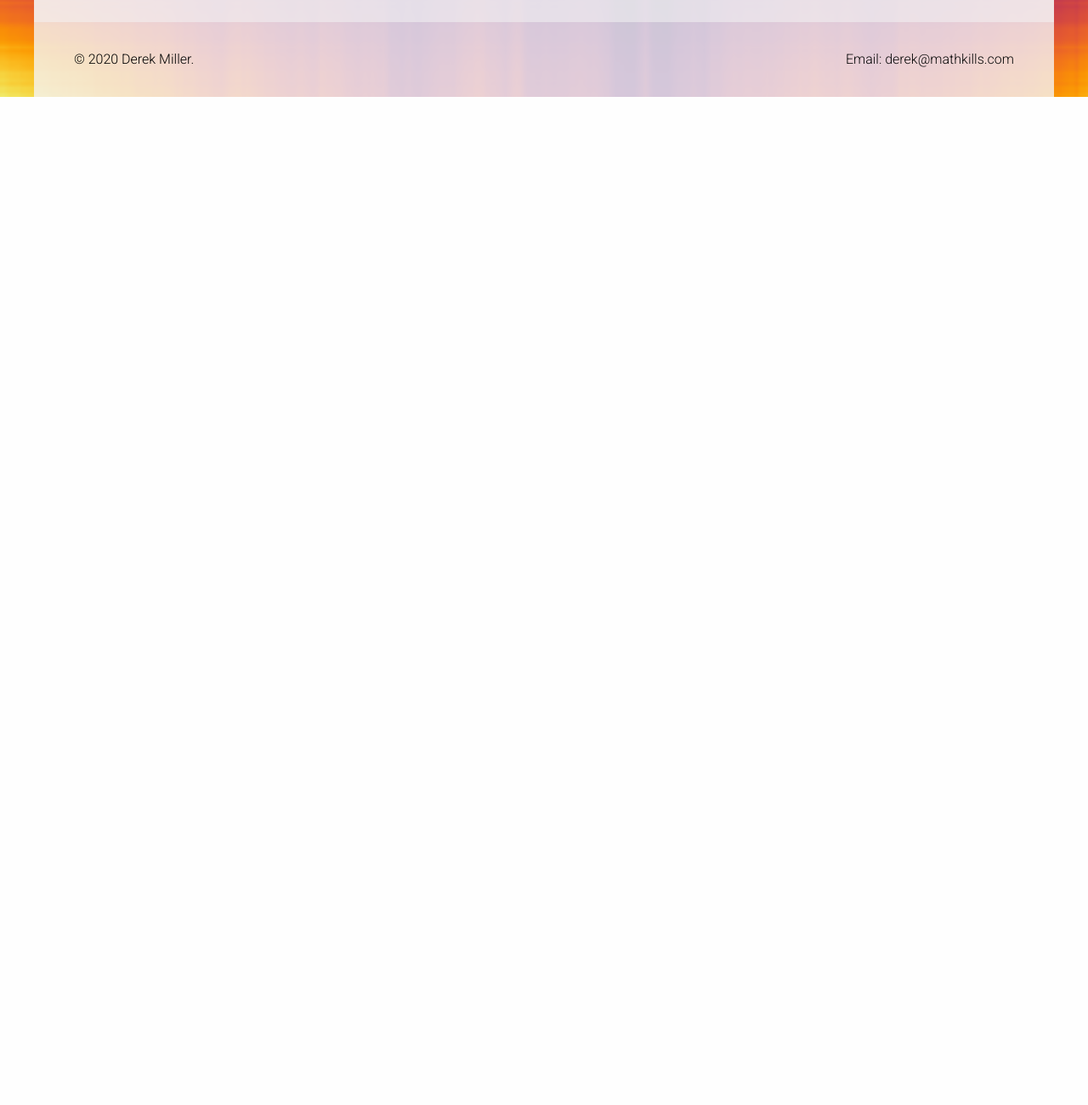
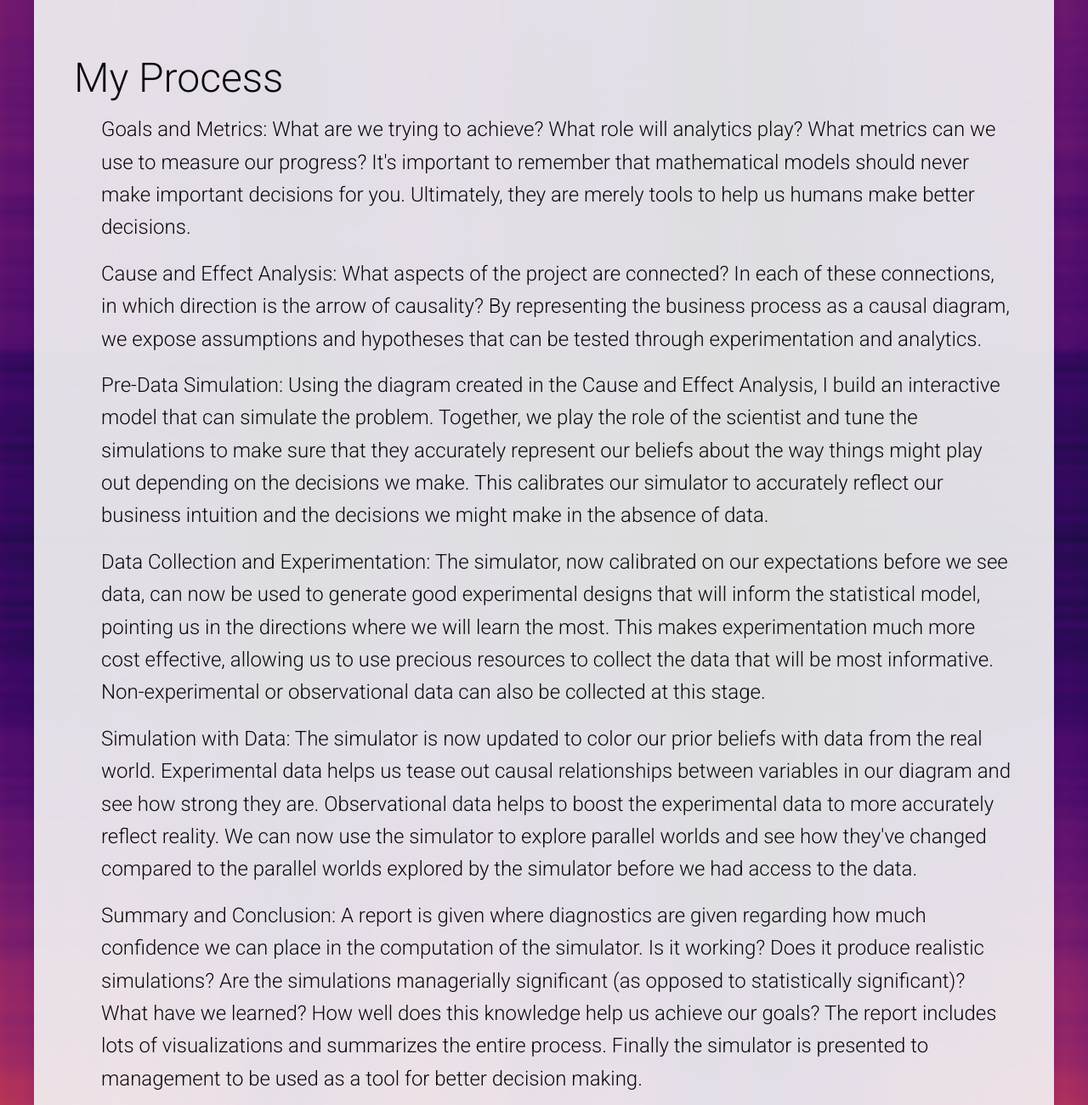
Before and after one commit to mathkills/mathkills.github.io, a plain HTML site: page work.html in a window 1280 px wide. Shown: the part 1300-2600 px from the top of the page at 85% size. Before the commit the page ends 1414 px from the top, so only its background shows below. Drawn offline with Linux system fonts and the light colour scheme.

Commit message:
Statement about my process and a link change

```diff
--- a/work.html
+++ b/work.html
@@ -30,8 +30,8 @@
                             </a>
                         </li>
                         <li>
-                            <a href="demos.html" class="clear button secondary large">
-                                DEMOS
+                            <a href="blog.html" class="clear button secondary large">
+                                BLOG
                             </a>
                         </li>
                     </ul>
@@ -72,6 +72,31 @@
                 </p>
             </div>
         </div>
+        <div class="grid-x" style="padding: 2rem;">
+            <div class="cell auto">
+                <h1>
+                    My Process
+                </h1>
+                <p>
+                    Goals and Metrics: What are we trying to achieve? What role will analytics play? What metrics can we use to measure our progress? It's important to remember that mathematical models should never make important decisions for you. Ultimately, they are merely tools to help us humans make better decisions.
+                </p>
+                <p>
+                    Cause and Effect Analysis: What aspects of the project are connected? In each of these connections, in which direction is the arrow of causality? By representing the business process as a causal diagram, we expose assumptions and hypotheses that can be tested through experimentation and analytics.
+                <p>
+                <p>
+                    Pre-Data Simulation: Using the diagram created in the Cause and Effect Analysis, I build an interactive model that can simulate the problem. Together, we play the role of the scientist and tune the simulations to make sure that they accurately represent our beliefs about the way things might play out depending on the decisions we make. This calibrates our simulator to accurately reflect our business intuition and the decisions we might make in the absence of data.
+                </p>
+                <p>
+                    Data Collection and Experimentation: The simulator, now calibrated on our expectations before we see data, can now be used to generate good experimental designs that will inform the statistical model, pointing us in the directions where we will learn the most. This makes experimentation much more cost effective, allowing us to use precious resources to collect the data that will be most informative. Non-experimental or observational data can also be collected at this stage.
+                </p>
+                <p>
+                    Simulation with Data: The simulator is now updated to color our prior beliefs with data from the real world. Experimental data helps us tease out causal relationships between variables in our diagram and see how strong they are. Observational data helps to boost the experimental data to more accurately reflect reality. We can now use the simulator to explore parallel worlds and see how they've changed compared to the parallel worlds explored by the simulator before we had access to the data.
+                </p>
+                <p>
+                    Summary and Conclusion: A report is given where diagnostics are given regarding how much confidence we can place in the computation of the simulator. Is it working? Does it produce realistic simulations? Are the simulations managerially significant (as opposed to statistically significant)? What have we learned? How well does this knowledge help us achieve our goals? The report includes lots of visualizations and summarizes the entire process. Finally the simulator is presented to management to be used as a tool for better decision making.
+                </p>
+            </div>
+        </div>
     </div>
     <div class="grid-container" style="background-color: rgba(245, 245, 245, .8);">
         <div class="grid-x" style="padding: 2rem;">
```
